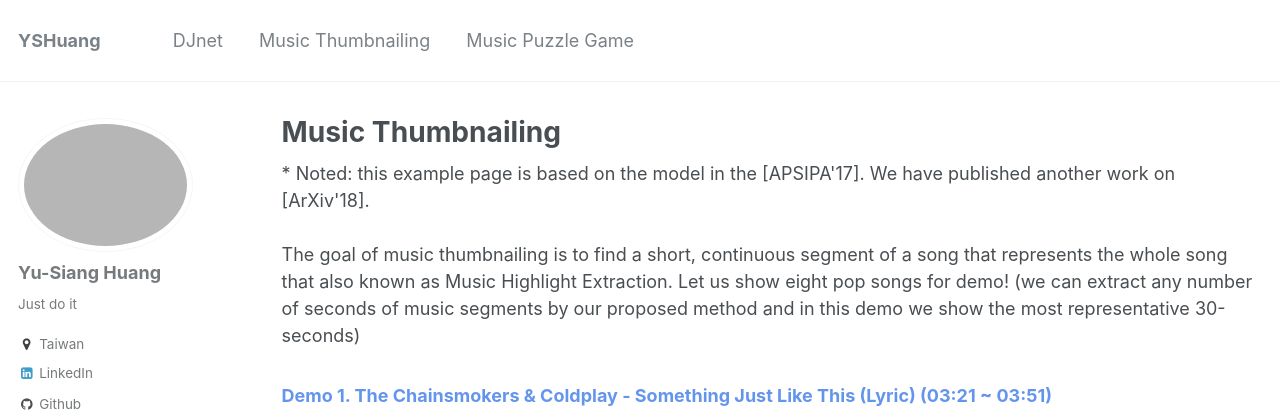
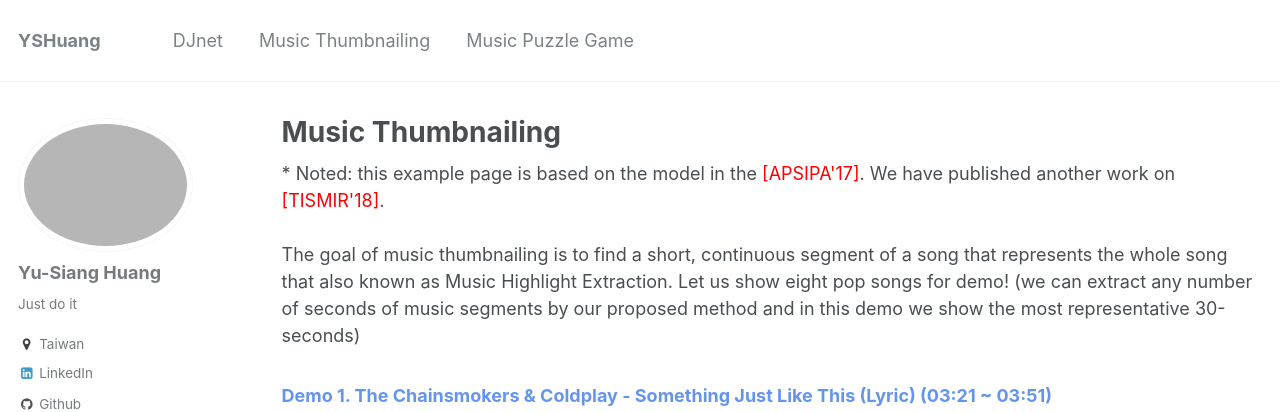
Before and after one commit to remyhuang/remyhuang.github.io, a Jekyll site: the page built from _pages/music_thumbnailing.html, in a window 1280 px wide and 900 px high, cut to the strip 0-412 px from the top of the window. Built offline with Jekyll 4.4.1, drawn with Linux system fonts in a browser that asks for light colours; some web fonts are replaced.

Commit message:
Update music_thumbnailing.html

```diff
--- a/_pages/music_thumbnailing.html
+++ b/_pages/music_thumbnailing.html
@@ -5,8 +5,8 @@ permalink: /music_thumbnailing/
 author_profile: true
 ---
 
-* Noted: this example page is based on the model in the <a href="https://remyhuang.github.io/files/huang17apsipa.pdf">[APSIPA'17]<a/>.
-We have published another work on <a href="https://arxiv.org/abs/1802.10495">[ArXiv'18]<a/>. <br />
+* Noted: this example page is based on the model in the <font color="red"><a href="https://remyhuang.github.io/files/huang17apsipa.pdf">[APSIPA'17]<a/></font>.
+We have published another work on <font color="red"><a href="https://transactions.ismir.net/articles/10.5334/tismir.14/">[TISMIR'18]<a/></font>. <br />
 
 <br />
 
```
